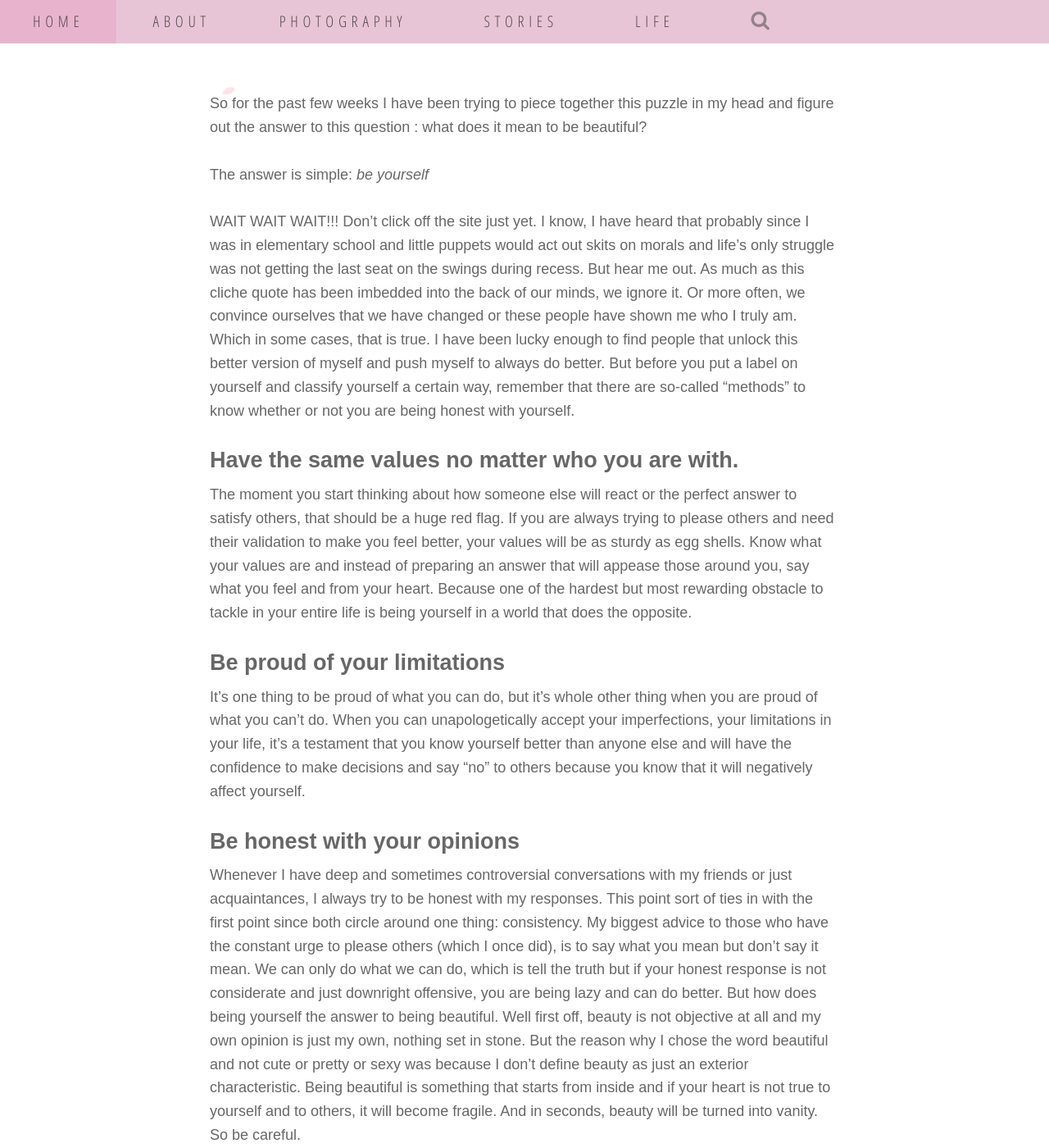
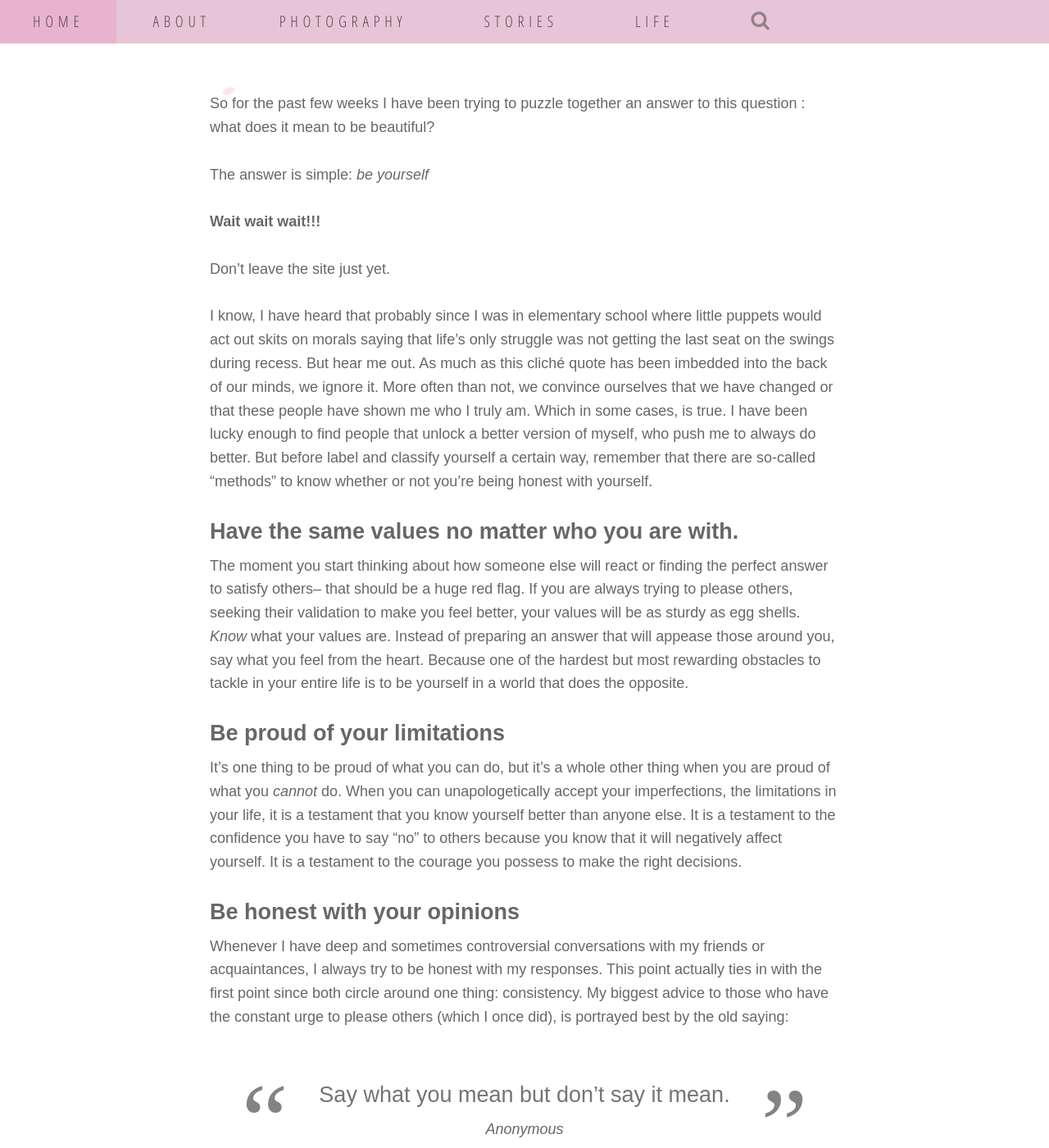
Before and after one commit to JasmineOuO/meaningful-nonsense-jekyll, a Jekyll site: the page built from _posts/2018-08-08-Being-Beautiful.md, in a window 1280 px wide and 1400 px high, scrolled down 642 px. Shown: the whole window at 82% size. Built offline with Jekyll 4.4.1, drawn with Linux system fonts in a browser that asks for light colours; nearby versions of some CDN libraries; some web fonts are replaced; some of the changed text lies outside the part shown.

Commit message:
proofread and edited blogposts

```diff
--- a/_posts/2018-08-08-Being-Beautiful.md
+++ b/_posts/2018-08-08-Being-Beautiful.md
@@ -9,7 +9,7 @@ tags: [everydaythoughts, learn]
 
 ---
 
-So for the past few weeks I have been trying to piece together this puzzle in my head and figure out the answer to this question : what does it mean to be beautiful?
+So for the past few weeks I have been trying to puzzle together an answer to this question : what does it mean to be beautiful?
 
 <br/>
 
@@ -17,20 +17,34 @@ The answer is simple: *be yourself*
 
 <br/>
 
-WAIT WAIT WAIT!!! Don’t click off the site just yet. I know, I have heard that probably since I was in elementary school and little puppets would act out skits on morals and life’s only struggle was not getting the last seat on the swings during recess. But hear me out. As much as this cliche quote has been imbedded into the back of our minds, we ignore it. Or more often, we convince ourselves that we have changed or these people have shown me who I truly am. Which in some cases, that is true. I have been lucky enough to find people that unlock this better version of myself and push myself to always do better. But before you put a label on yourself and classify yourself a certain way, remember that there are so-called “methods” to know whether or not you are being honest with yourself.
+**Wait wait wait!!!**
+
+<br/>
+
+Don’t leave the site just yet.
+
+<br/>
+
+I know, I have heard that probably since I was in elementary school where little puppets would act out skits on morals saying that life’s only struggle was not getting the last seat on the swings during recess. But hear me out. As much as this cliché quote has been imbedded into the back of our minds, we ignore it. More often than not, we convince ourselves that we have changed or that these people have shown me who I truly am. Which in some cases, is true. I have been lucky enough to find people that unlock a better version of myself, who push me to always do better. But before label and classify yourself a certain way, remember that there are so-called “methods” to know whether or not you're being honest with yourself.
 
 ### Have the same values no matter who you are with.
 
- The moment you start thinking about how someone else will react or the perfect answer to satisfy others, that should be a huge red flag. If you are always trying to please others and need their validation to make you feel better, your values will be as sturdy as egg shells. Know what your values are and instead of preparing an answer that will appease those around you, say what you feel and from your heart. Because one of the hardest but most rewarding obstacle to tackle in your entire life is being yourself in a world that does the opposite.
+The moment you start thinking about how someone else will react or finding the perfect answer to satisfy others– that should be a huge red flag. If you are always trying to please others, seeking their validation to make you feel better, your values will be as sturdy as egg shells. *Know* what your values are. Instead of preparing an answer that will appease those around you, say what you feel from the heart. Because one of the hardest but most rewarding obstacles to tackle in your entire life is to be yourself in a world that does the opposite.
 
 ### Be proud of your limitations
 
-It’s one thing to be proud of what you can do, but it’s whole other thing when you are proud of what you can’t do. When you can unapologetically accept your imperfections, your limitations in your life, it’s a testament that you know yourself better than anyone else and will have the confidence to make decisions and say “no” to others because you know that it will negatively affect yourself.
+It’s one thing to be proud of what you can do, but it’s a whole other thing when you are proud of what you *cannot* do. When you can unapologetically accept your imperfections, the limitations in your life, it is a testament that you know yourself better than anyone else. It is a testament to the confidence you have to say “no” to others because you know that it will negatively affect yourself. It is a testament to the courage you possess to make the right decisions.
 
 ### Be honest with your opinions
 
-Whenever I have deep and sometimes controversial conversations with my friends or just acquaintances, I always try to be honest with my responses. This point sort of ties in with the first point since both circle around one thing: consistency. My biggest advice to those who have the constant urge to please others (which I once did), is to say what you mean but don’t say it mean. We can only do what we can do, which is tell the truth but if your honest response is not considerate and just downright offensive, you are being lazy and can do better. But how does being yourself the answer to being beautiful. Well first off, beauty is not objective at all and my own opinion is just my own, nothing set in stone. But the reason why I chose the word beautiful and not cute or pretty or sexy was because I don’t define beauty as just an exterior characteristic. Being beautiful is something that starts from inside and if your heart is not true to yourself and to others, it will become fragile. And in seconds, beauty will be turned into vanity. So be careful.
+Whenever I have deep and sometimes controversial conversations with my friends or acquaintances, I always try to be honest with my responses. This point actually ties in with the first point since both circle around one thing: consistency. My biggest advice to those who have the constant urge to please others (which I once did), is portrayed best by the old saying:
+
+<blockquote>Say what you mean but don’t say it mean.</blockquote>
+
+<cite>Anonymous</cite>
+
+We can only do what we are capable of, to tell the truth. But if your honest response is not considerate and just downright offensive, you are being lazy and can do better. Although how does *being yourself* answer what it means to be beautiful? Well first off, beauty is not objective at all and my own opinion is just my own, nothing is set in stone. But the reason why I chose the word beautiful and not cute, pretty or sexy is because I don’t define beauty as just an exterior characteristic. Being beautiful is something that starts from the inside and if your heart is not true to yourself and to others, it will become fragile. Before you know it, beauty can turn into vanity. So be careful.
 
 <br />
 
-On a different hand, in my eyes, beauty reflects someone who exudes this confidence within themselves that isn’t boastful but blissful. They live their life being unapologetically themselves and have this energy of genuine happiness and energy around people because they accept every facet of who they are that there is no room from judgment or criticism or shame to put on others.
+On the other hand, beauty in my eyes reflects someone who exudes a confidence within themselves that isn’t boastful, but blissful. They live their life being unapologetically themselves and have this energy of genuine happiness around people because they accept every facet of who they are, leaving no room for any judgment, criticism or shame to put upon others.
```
Also changed, not shown: _posts/2018-08-08-Happiness.md (+7 -3 lines), _posts/2018-08-13-Pain-Shapes-You.md (+8 -8 lines), _posts/2018-08-21-Start-Making-Growth-Based-Decisions.md (+16 -4 lines), _posts/2018-08-22-How-to-succeed.md (+29 -3 lines).
